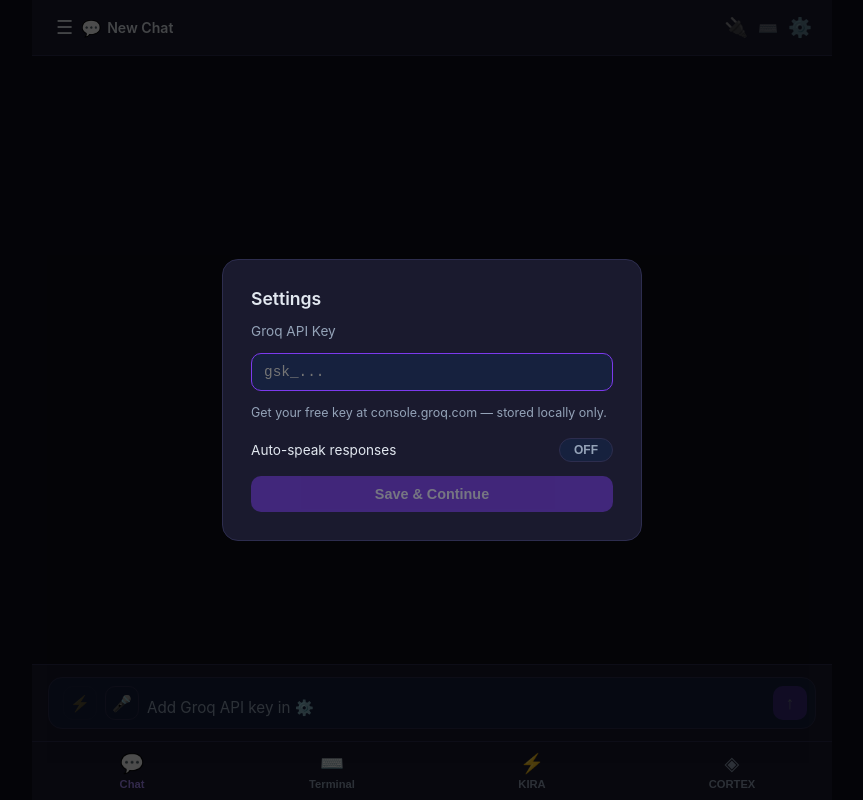
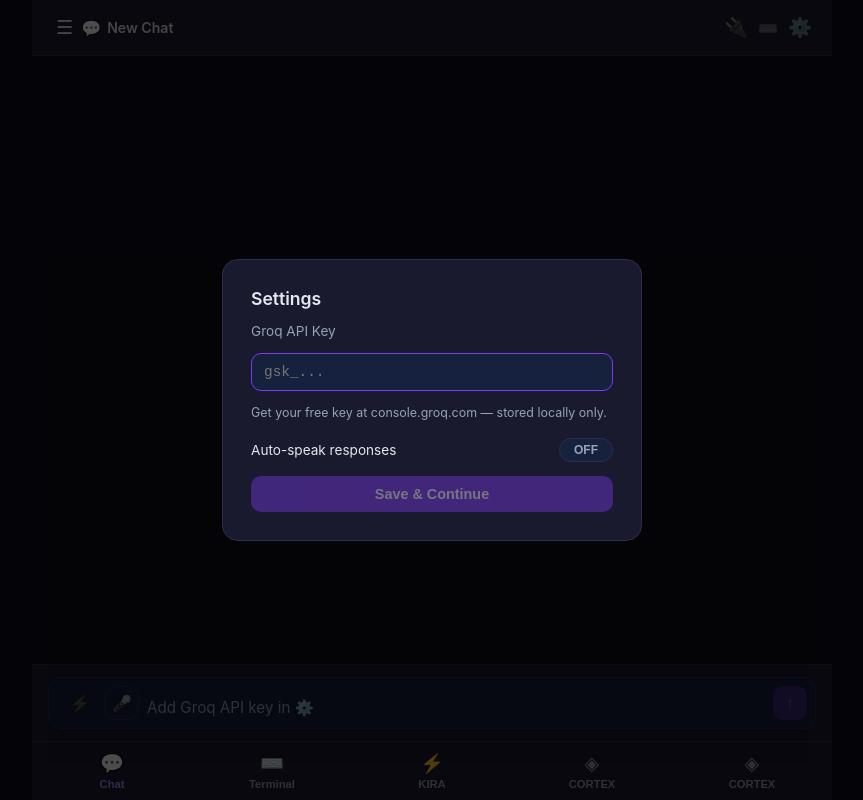
Before and after one commit to cptleftnut/DAVGpt, a React (Vite) app: page / in a window 1280 px wide. Shown: the whole page, without its empty margins (208-1071 px from the left). Built offline with nearby package versions, Linux system fonts and the light colour scheme; the HTML template or start-up script is replaced by a standard one.

Commit message:
feat: DAVSI 4-pillar cortex — SOMA chain, IRIS router, GROUND scheduler, DAEMON monologue, self-mod

```diff
--- a/src/App.tsx
+++ b/src/App.tsx
@@ -10,6 +10,9 @@
 import { addBlock, getChainContext } from './soma'
 import { loadIrisProfile, routeMessage } from './iris'
 import AgentPanel from './AgentPanel'
+import Cortex from './Cortex'
+import { addBlock, getChainContext } from './soma'
+import { loadIrisProfile, routeMessage, IRIS_ROUTES } from './iris'
 import { type MCPServer, loadMCPServers, callMCPTool } from './mcp'
 import {
   type Session, type Environment, type Message,
@@ -56,6 +59,8 @@
   const textareaRef = useRef<HTMLTextAreaElement>(null)
 
   const env = environments.find(e => e.id === session.environmentId) || environments[0]
+  const irisProfile = loadIrisProfile()
+  const irisRoute = IRIS_ROUTES[irisProfile]
   const isHermes = session.environmentId === 'hermes'
 
   const tts = useTTS()
@@ -83,7 +88,8 @@
         ).join('\n') +
         '\n\nTo use an MCP tool, include in your response:\n<mcp_call>{"server":"server_id","tool":"tool_name","args":{}}</mcp_call>'
       : ''
-    const result: any[] = [{ role: 'system', content: (activeSkill ? activeSkill.systemPrompt : env.systemPrompt) + mcpContext }]
+    const somaCtx = getChainContext(6)
+    const result: any[] = [{ role: 'system', content: (activeSkill ? activeSkill.systemPrompt : env.systemPrompt) + mcpContext + somaCtx }]
     for (const m of msgs) {
       if (m.role === 'system') continue
       result.push({ role: m.role, content: m.content })
@@ -114,6 +120,7 @@
     const text = input.trim()
     if (!text || loading || !apiKey) return
     const userMsg: Message = { id: Date.now(), role: 'user', content: text }
+    addBlock({ type: 'context', content: text, source: 'user', tags: ['chat', session.environmentId] })
     let msgs = [...session.messages, userMsg]
     updateMessages(msgs)
     setInput('')
@@ -153,6 +160,7 @@
       }
       msgs = [...msgs, { id: Date.now()+1, role: 'assistant', content: reply }]
       updateMessages(msgs)
+      addBlock({ type: 'context', content: reply.slice(0,300), source: 'agent', tags: ['chat', 'response'] })
       if (tts.autoSpeak) tts.speak(reply)
       // Store in SOMA chain
       addBlock({ type: 'context', content: `User: ${text}`, source: 'user', tags: [session.environmentId] })
@@ -397,6 +405,10 @@
           <span className="tab-icon">◈</span>
           <span className="tab-label">CORTEX</span>
         </button>
+        <button className={`tab-btn ${tab === 'cortex' ? 'active' : ''}`} onClick={() => setTab('cortex')}>
+          <span className="tab-icon">◈</span>
+          <span className="tab-label">CORTEX</span>
+        </button>
       </nav>
     </div>
   )
```
Also changed, not shown: 10 other files (tests, documents, lock files or other folders).
